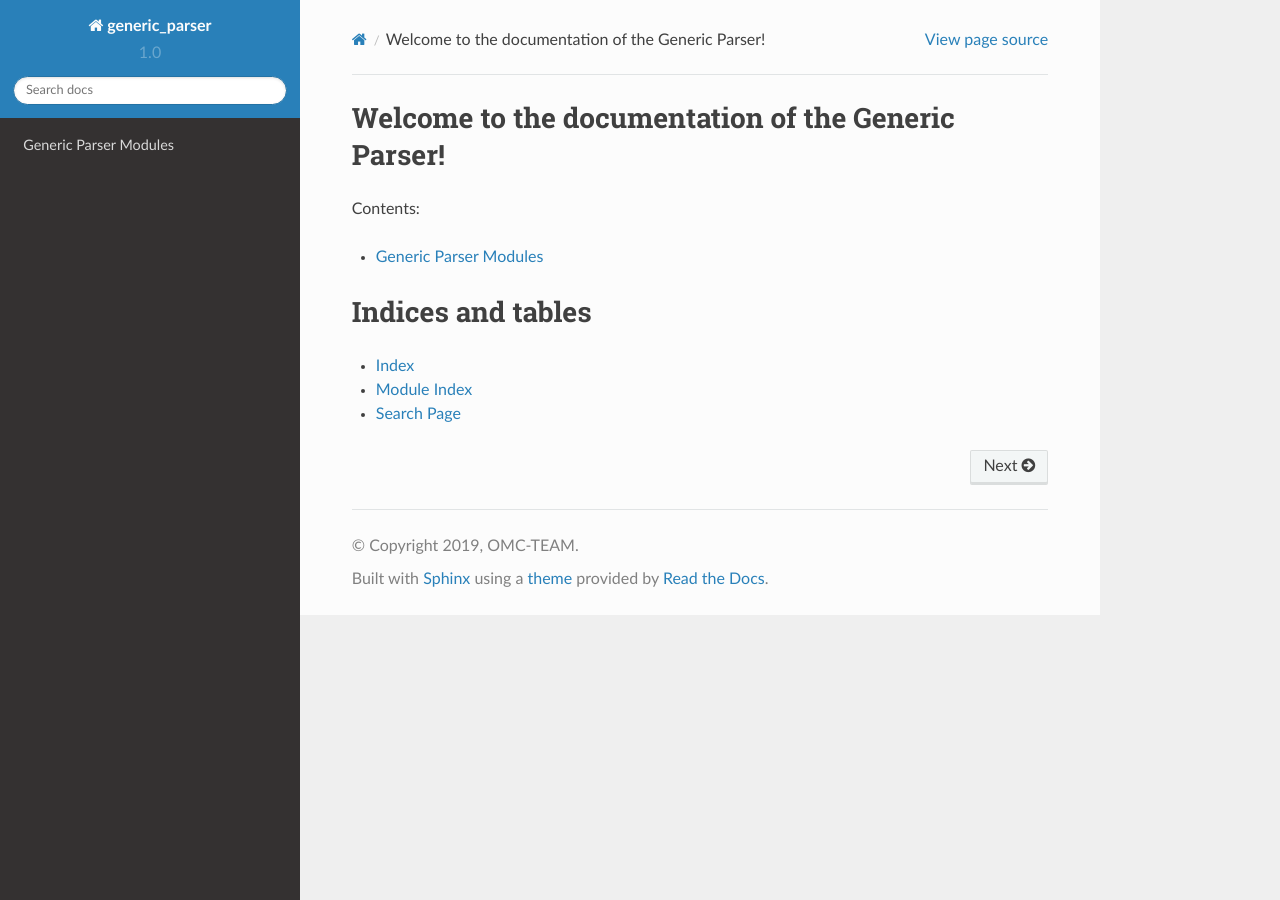
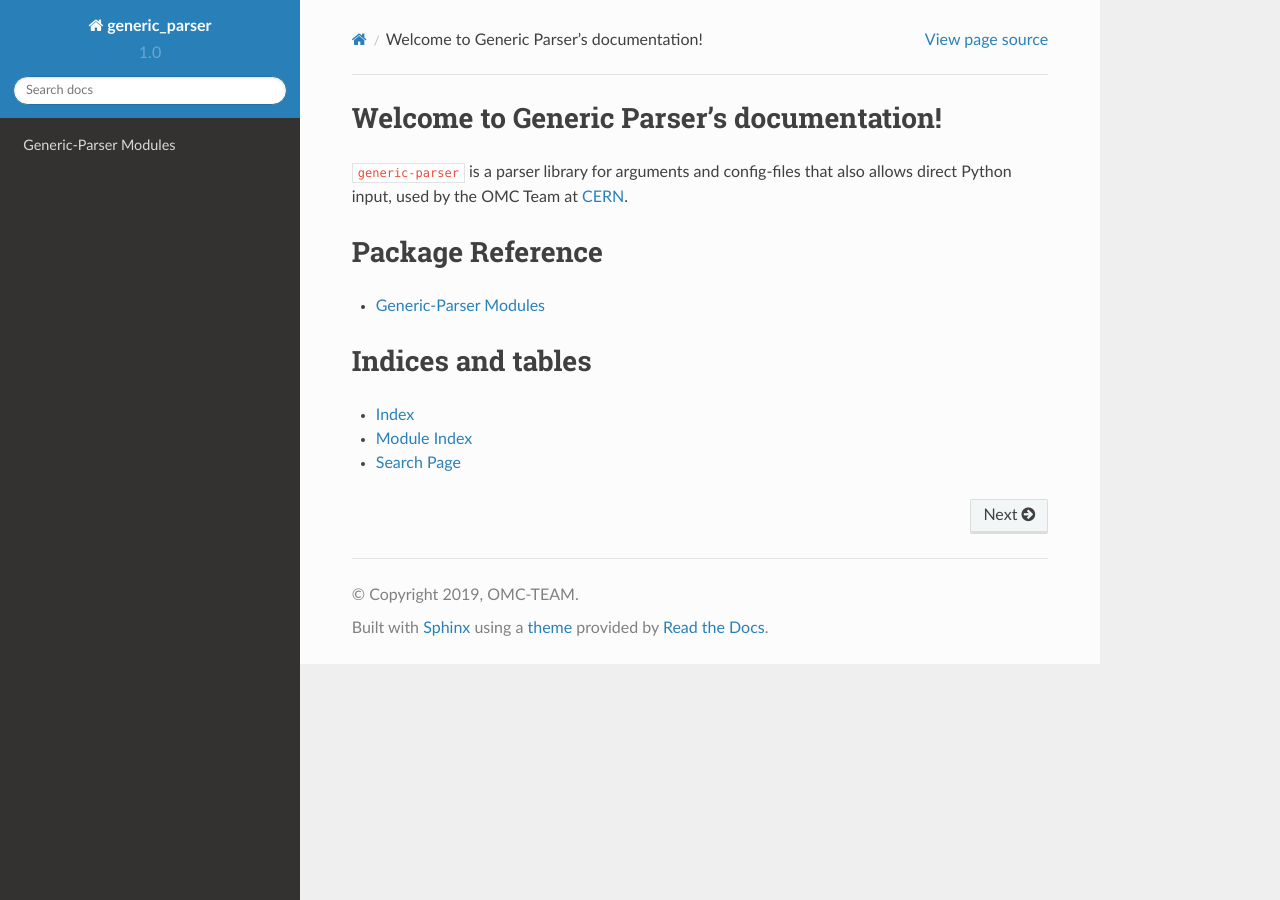
Before and after one commit to pylhc/generic_parser, a Sphinx documentation site: the page built from doc/index.rst, in a window 1280 px wide. Built offline with Sphinx 7.4.7 and the Read the Docs theme 2.0.0, drawn with Linux system fonts in a browser that asks for light colours.

Commit message:
#38 rename root to modules, write main page

```diff
--- a/doc/index.rst
+++ b/doc/index.rst
@@ -1,14 +1,16 @@
-.. generic-parser documentation master file
+Welcome to Generic Parser's documentation!
+==========================================
 
-Welcome to the documentation of the Generic Parser!
-===================================================
+``generic-parser`` is a parser library for arguments and config-files that also allows direct Python input, used by the OMC Team at `CERN <https://home.cern/>`_.
 
-Contents:
+
+Package Reference
+=================
 
 .. toctree::
    :maxdepth: 2
 
-   root/index
+   modules/index
 
 
 Indices and tables
--- a/doc/root/index.rst
+++ b/doc/modules/index.rst
@@ -1,4 +1,4 @@
-Generic Parser Modules
+Generic-Parser Modules
 **************************
 
 .. automodule:: generic_parser.entrypoint_parser
```
